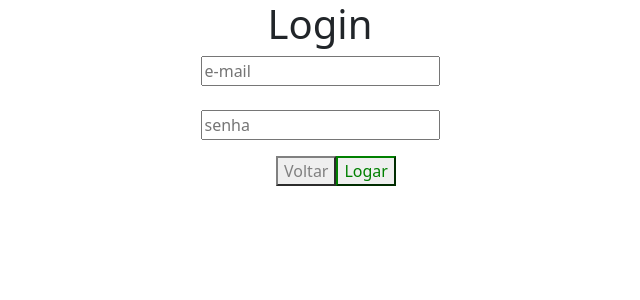
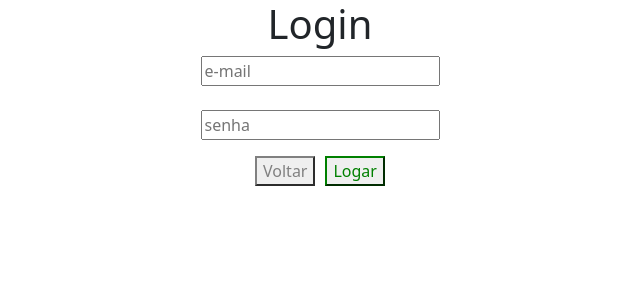
Before and after one commit to fernandosilva94/projeto-teste-crud, an Angular app: page /login in a window 1280 px wide. Shown: the top 300 px of the page, without its empty margins (320-960 px from the left). Built offline with nearby package versions, Linux system fonts and the light colour scheme.

Commit message:
Ajustes no componente login

```diff
--- a/src/app/login/login.component.html
+++ b/src/app/login/login.component.html
@@ -1,9 +1,12 @@
 <div class="input-login">
     <h1>Login</h1>
     <input type="text" placeholder="e-mail"> <br> <br>
-    <input type="text" placeholder="senha">
+    <input type="password" placeholder="senha">
     <br>
-    <button style="color: gray; margin-top: 1rem; margin-left: 2rem; border-color: gray;">Voltar</button>
-    <button style="color: green; margin-top: 1rem; border-color: green;">Logar</button>
+    <div>
+        <button (click)="back()" style="color: gray; margin-top: 1rem; border-color: gray; margin-right: 10px;">Voltar</button>
+        <button style="color: green; margin-top: 1rem; border-color: green;">Logar</button>
+    </div>
+
 
 </div>
--- a/src/app/login/login.component.ts
+++ b/src/app/login/login.component.ts
@@ -1,4 +1,5 @@
 import { Component } from '@angular/core';
+import { Router } from '@angular/router';
 
 @Component({
   selector: 'app-login',
@@ -6,7 +7,13 @@ import { Component } from '@angular/core';
   styleUrls: ['./login.component.css']
 })
 export class LoginComponent {
+
+  constructor(private router: Router) { }
   ngOnInit(): void {
+
+  }
+  back() {
+    this.router.navigate(['/dashboard']);
 
   }
 
```
